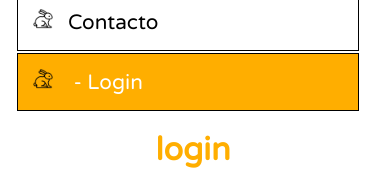
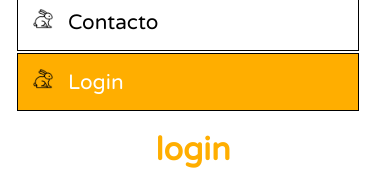
Before and after one commit to Javiergda/final-project-client, a React (Create React App) app: page /login in a window 390 px wide. Both pictures are taken after a click on the picture 328 px from the left and 36 px from the top of the page. Shown: the part 141-311 px from the top of the page. Built offline with nearby package versions, Linux system fonts and the light colour scheme.

Commit message:
creacion de log-out de usuario

```diff
--- a/src/App.js
+++ b/src/App.js
@@ -1,11 +1,5 @@
 import { AppRouter } from "./components/Routes/AppRouter";
 import { AuthContext } from "./auth/authContext";
-
-// const state = {
-//     email: 'javier@javier',
-//     userTipe:1/2/3,
-//     logged: true/false
-// }
 
 function App() {
 
@@ -19,14 +13,6 @@ function App() {
 
   console.log(initialValue);
 
-  // BORRAR DESPUES DE PROBAR. ES PARA QUE NO PILLE EL LOCALSTRORAGE
-  const initialValue2 = {
-    email: 'javier@javier',
-    user_type: 1,
-    logged: true
-  };
-  //////////////////////////////////////////////////////////////////
-
   return (
     <AuthContext.Provider value={initialValue}>
       <AppRouter />
--- a/src/components/Login/Login.js
+++ b/src/components/Login/Login.js
@@ -1,12 +1,8 @@
 import React, { useEffect } from 'react'
 import { useState } from 'react'
-import { useNavigate } from 'react-router-dom'
-// import { useFetch } from '../Hooks/useFetch'
 import { URL_CRUD } from '../../settings';
 
 export const Login = () => {
-
-    const navigate = useNavigate();
 
     const initialState = {
         username: '',
@@ -27,10 +23,7 @@ export const Login = () => {
     // Obtenemos token
     const handlesubmit = e => {
         e.preventDefault();
-        // comprobamos que no este vacio quitandole espacios en blanco a derecha e izquierda
         if (username.trim().length > 0 && password.trim().length > 0) {
-            console.log('LOGIN');
-            //     {"username": "javier@garcia.com", "password": "123456"}
             const endPoint = 'login_check';
             const options = {
                 method: "POST",
@@ -42,7 +35,6 @@ export const Login = () => {
             fetch(`${URL_CRUD}/${endPoint}`, options)
                 .then(response => response.json())
                 .then(data => {
-                    console.log(data.token);
                     // Cargamos token o mostramos mensaje error
                     (data.token) ? setToken(data) : console.log(data);
                 });
@@ -51,8 +43,6 @@ export const Login = () => {
 
     useEffect(() => { // Cuando obtenemos token cargamos usuario
         if (token) {
-            console.log('entramos en useEfect');
-
             const endPoint = `user/${username}`;
             const options = {
                 method: "GET",
@@ -65,14 +55,10 @@ export const Login = () => {
             const userData = fetch(`${URL_CRUD}/${endPoint}`, options)
                 .then(response => response.json())
                 .then(data => {
-                    setForm(initialState); // vaciamo formulario
+                    setForm(initialState);
                     data.token = token.token;
                     localStorage.setItem('user', JSON.stringify(data)); // guardamos en localstorage
-                    // navigate('/homepage', { // navegamos pagina inicio y cargamos usuario del localstorage
-                    //     replace: true // reemplaza del historial
-                    // });
-
-                    window.location.replace("/homepage");
+                    window.location.replace("/homepage"); // redirigimos y actualizamos context
                 });
         }
     }, [token])
--- a/src/components/common/Header.js
+++ b/src/components/common/Header.js
@@ -1,4 +1,4 @@
-import React from 'react'
+import React, { useState } from 'react'
 import { useContext } from 'react'
 import { AuthContext } from '../../auth/authContext'
 import { HeaderSmall } from './HeaderSmall'
@@ -8,10 +8,12 @@ export const Header = () => {
 
     const context = useContext(AuthContext);
 
+    const [hover, setHover] = useState(context?.email); // cambiar texto login en hover
+
     return (
         <header className="header__main">
-            <HeaderSmall context={context} />
-            <HeaderMedium context={context} />
+            <HeaderSmall context={context} hover={hover} setHover={setHover} />
+            <HeaderMedium context={context} hover={hover} setHover={setHover} />
         </header >
     )
 }
--- a/src/components/common/HeaderMedium.js
+++ b/src/components/common/HeaderMedium.js
@@ -1,10 +1,13 @@
-import React from 'react'
+import React, { useState } from 'react'
 import { NavLink } from 'react-router-dom'
 import logo from '../../images/logo.jpg'
 
-export const HeaderMedium = ({ context }) => {
+export const HeaderMedium = ({ context, hover, setHover }) => {
 
     const { email, user_type, logged } = context;
+
+    // const [hover, setHover] = useState(email); // cambiar texto login en hover
+
 
     return (
         <nav className='nav_medium'>
@@ -38,12 +41,19 @@ export const HeaderMedium = ({ context }) => {
                     </li>
                 </NavLink>
                 <li className='empty'></li>
-                <NavLink className='nav-item' to="login">
+                <NavLink className='nav-item' to="login"
+                    onMouseEnter={() => setHover('Log-out')}
+                    onMouseLeave={() => setHover(email)}
+                    onClick={() => {
+                        localStorage.removeItem('user') // borramos localstorage
+                        window.location.replace("/login");  // redirigimos a login actualizando context
+                    }}
+                >
                     <li>
-                        <span >{email ? email : 'Login'}</span>
+                        <span>{email ? hover : 'Login'}</span>
                     </li>
                 </NavLink>
             </ul>
-        </nav>
+        </nav >
     )
 }
--- a/src/components/common/HeaderSmall.js
+++ b/src/components/common/HeaderSmall.js
@@ -8,7 +8,7 @@ import menu from '../../icons/menu.png'
 import logo from '../../images/logo.jpg'
 import { useState } from 'react'
 
-export const HeaderSmall = ({ context }) => {
+export const HeaderSmall = ({ context, hover, setHover }) => {
 
     const { email, user_type, logged } = context;
 
@@ -55,10 +55,17 @@ export const HeaderSmall = ({ context }) => {
                         <span>Contacto</span>
                     </li>
                 </NavLink>
-                <NavLink className='nav-link' to="login">
+                <NavLink className='nav-link' to="login"
+                    onMouseEnter={() => setHover('Log-out')}
+                    onMouseLeave={() => setHover(email)}
+                    onClick={() => {
+                        localStorage.removeItem('user') // borramos localstorage
+                        window.location.replace("/login");  // redirigimos a login actualizando context
+                    }}
+                >
                     <li>
                         <img src={rabbit} height="20px" alt='rabbit' />
-                        <span >{email + ' - Login'}</span>
+                        <span >{email ? hover : 'Login'}</span>
                     </li>
                 </NavLink>
             </ul>
--- a/src/styles/components/_header.scss
+++ b/src/styles/components/_header.scss
@@ -66,6 +66,7 @@
                 &:hover{
                     background-color: $yellow;
                     cursor: pointer;
+
                 }
 
                 span{
```
